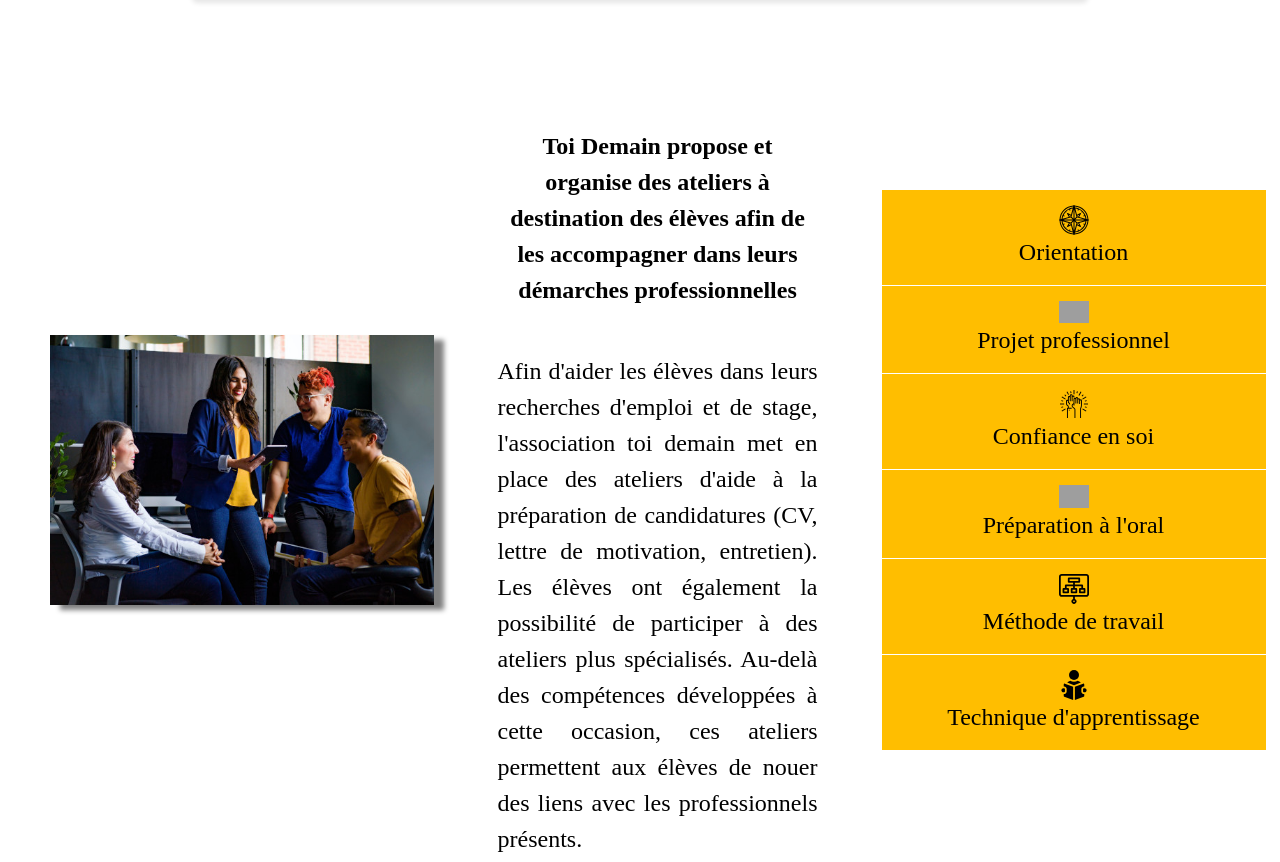
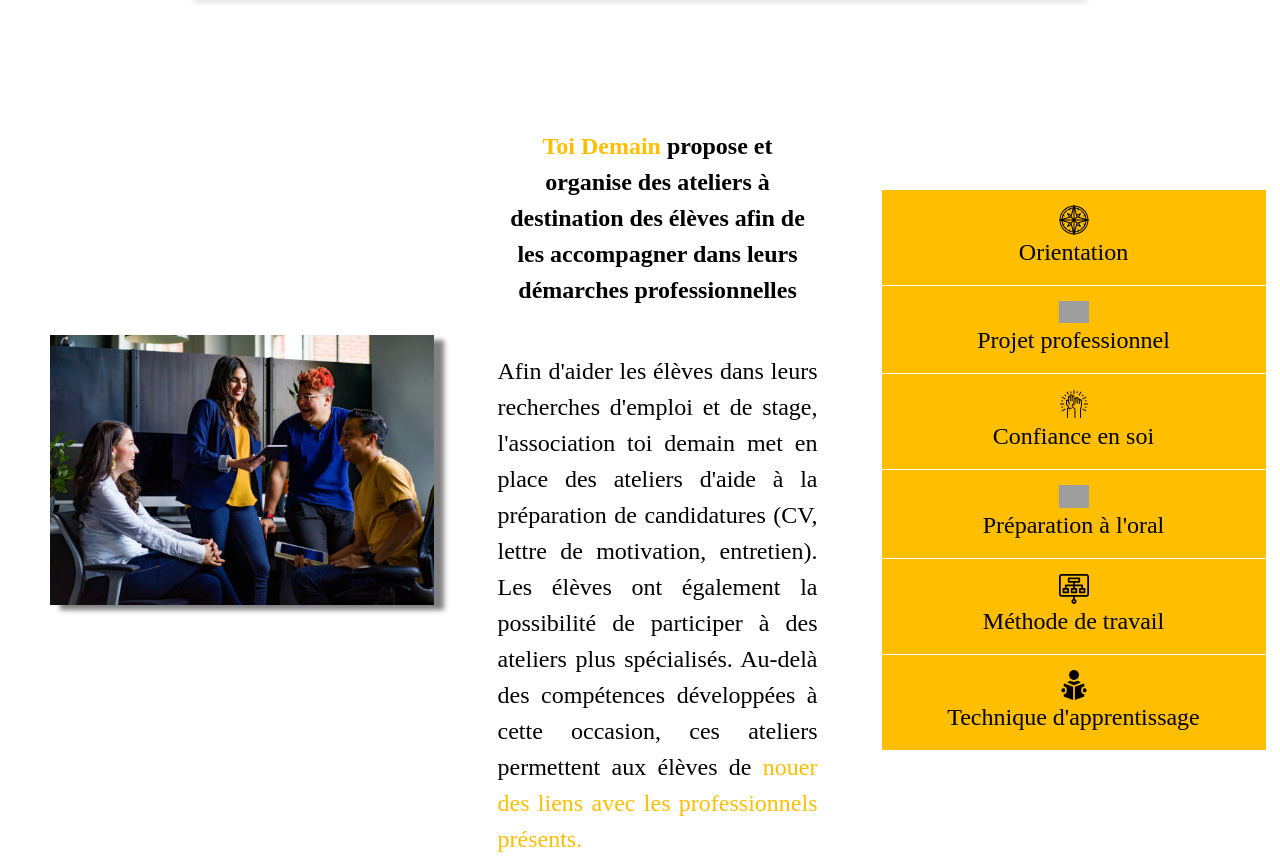
Before and after one commit to WildCodeSchool/lille-0920-js-p3-toidemain, a React (Create React App) app: page / in a window 1280 px wide. Shown: the part 202-1064 px from the top of the page. Built offline with nearby package versions, Linux system fonts and the light colour scheme; grey boxes are pictures that could not be loaded.

Commit message:
add span on title

```diff
--- a/src/components/Atelier/index.jsx
+++ b/src/components/Atelier/index.jsx
@@ -8,6 +8,8 @@ import {
   MainTitle,
   Paragraph,
   PromisesContainer,
+  SpanA,
+  SpanB
 } from "./style";
 
 export default function Atelier() {
@@ -16,7 +18,7 @@ export default function Atelier() {
         <Image src={"/images/Atelier.jpg"} alt={"atelier"}  />
       <TextContainer>
         <MainTitle>
-          Toi Demain propose et organise des ateliers à destination des élèves
+          <SpanA>Toi Demain </SpanA>propose et organise des ateliers à destination des élèves
           afin de les accompagner dans leurs démarches professionnelles
         </MainTitle>
         <Paragraph>
@@ -25,8 +27,8 @@ export default function Atelier() {
           préparation de candidatures (CV, lettre de motivation, entretien). Les
           élèves ont également la possibilité de participer à des ateliers plus
           spécialisés. Au-delà des compétences développées à cette occasion, ces
-          ateliers permettent aux élèves de nouer des liens avec les
-          professionnels présents.
+          ateliers permettent aux élèves de <SpanB>nouer des liens avec les
+          professionnels présents.</SpanB>
         </Paragraph>
       </TextContainer>
       <PromisesContainer>
--- a/src/components/Atelier/style.jsx
+++ b/src/components/Atelier/style.jsx
@@ -122,3 +122,11 @@ export const Promise = styled.li`
 `;
 
 export const Trait = styled.div``;
+
+export const SpanA = styled.span`
+  color: #ffbe00
+`;
+
+export const SpanB = styled.span`
+  color: #ffbe00
+  `;
```
